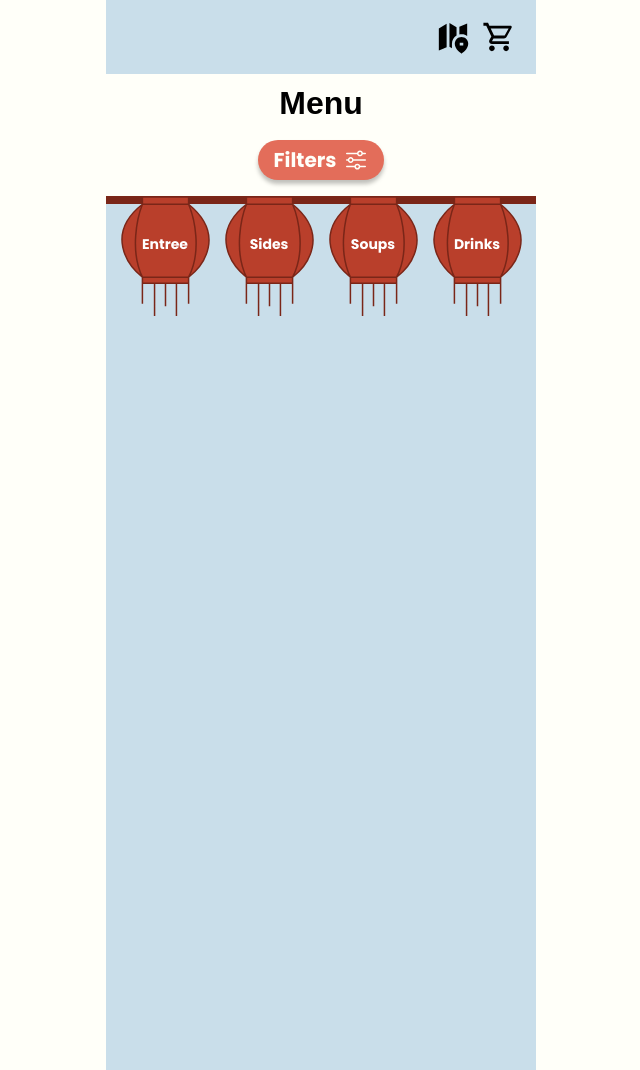
After one commit to OliviaKnestaut/2501-idm216-blueprints, a PHP site: page /alpha/main.php in a window 1280 px wide. The commit adds this page. Shown: the whole page, without its empty margins (319-959 px from the left). Run offline with PHP 8.4, Linux system fonts and the light colour scheme; some web fonts are replaced.

Commit message:
Progress on welcome.php and main.php

```diff
--- /dev/null
+++ b/alpha/includes/header.php
@@ -0,0 +1,4 @@
+<header>
+    <img class="header-icon" src="../images/alpha/assets/tracking-icon.svg" alt="">
+    <img class="header-icon" src="../images/alpha/assets/cart-icon.svg" alt="">
+</header>
--- /dev/null
+++ b/alpha/includes/menu-bar.php
@@ -0,0 +1,39 @@
+<div class="lantern-wrapper">
+    <div class="hanging-bar"></div> <!-- Red bar above the lanterns -->
+
+    <div class="lantern-group">
+        <!-- Entree -->
+        <div class="lantern-category entree">
+            <div class="lantern-container" onclick="toggleLight(this)">
+                <div class="lantern-text">Entree</div>
+                <img src="../images/menu-bar/off-lantern.svg" class="lantern">
+            </div>
+        </div>
+
+        <!-- Sides -->
+        <div class="lantern-category sides">
+            <div class="lantern-container" onclick="toggleLight(this)">
+                <div class="lantern-text">Sides</div>
+                <img src="../images/menu-bar/off-lantern.svg" class="lantern">
+            </div>
+        </div>
+
+        <!-- Soups -->
+        <div class="lantern-category soups">
+            <div class="lantern-container" onclick="toggleLight(this)">
+                <div class="lantern-text">Soups</div>
+                <img src="../images/menu-bar/off-lantern.svg" class="lantern">
+            </div>
+        </div>
+
+        <!-- Drinks -->
+        <div class="lantern-category drinks">
+            <div class="lantern-container" onclick="toggleLight(this)">
+                <div class="lantern-text">Drinks</div>
+                <img src="../images/menu-bar/off-lantern.svg" class="lantern">
+            </div>
+        </div>
+    </div>
+
+
+<script src="../js/components/menu-bar.js"></script>
--- /dev/null
+++ b/alpha/main.php
@@ -0,0 +1,29 @@
+<!DOCTYPE html>
+<html lang="en">
+<head>
+    <meta charset="UTF-8">
+    <meta name="viewport" content="width=device-width, initial-scale=1.0">
+    <link rel="stylesheet" href="../css/components/menu-bar.css">
+    <link rel="stylesheet" href="../css/alpha/main_styles.css">
+    <link rel="stylesheet" href="../css/alpha/menu_styles.css">
+
+    <title>Kim's Dragon</title>
+</head>
+<body>
+
+    <?php include 'includes/header.php'; ?>
+
+    <div class="menu-header">
+        <h1>Menu</h1>
+        <a class="btn sml-btn" href="main.php">Filters <img src="../images/alpha/assets/filter-icon.svg" alt=""></a>
+    </div>
+
+    <div class="menu-content">
+        <?php include 'includes/menu-bar.php'; ?>
+
+    </div>
+
+
+
+</body>
+</html>
--- a/css/alpha/main_styles.css
+++ b/css/alpha/main_styles.css
@@ -22,6 +22,7 @@ html{
     --orangey: #E36D5A !important;
     --light-grey: #B1B1B1 !important;
     --dark-red: #7A2618 !important;
+    --body-text: #464646 !important;
 
     --Poppins: 'Poppins', Arial, sans-serif ;
     --Reem-Kufi-Ink: 'Reem-Kufi-Ink', Arial, sans-serif ;
@@ -33,10 +34,6 @@ html{
 
 body{
     position: relative;
-    display: flex;
-    flex-direction: column;
-    align-items: center;
-    justify-content: center;
     z-index: -2;
     font-family: var(--Poppins);
     margin: 0 auto;
@@ -44,6 +41,16 @@ body{
     height: 874px;
     width: 430px;
     background-color: var(--background);
+}
+
+p{
+    color: var(--body-text);
+    font-family: var(--Poppins);
+    font-size: 16px;
+    font-style: normal;
+    font-weight: 400;
+    line-height: 150%; /* 24px */
+    margin: 8px;
 }
 
 
@@ -76,3 +83,46 @@ h2{
     color: var(--dark-blue);
     letter-spacing: 1px;
 }
+
+header{
+    background-color: var(--light-blue);
+    width: 100%;
+    padding: 20px;
+    display: flex;
+    justify-content: flex-end;
+    align-items: center;
+    gap: 12px;
+}
+header img{
+    height: 34px;
+}
+
+.btn{
+    color: var(--background);
+    font-family: var(--Poppins);
+    font-size: 20px;
+    font-style: normal;
+    font-weight: 700;
+    line-height: normal;
+    text-align: center;
+    text-decoration: none;
+    width: 282px;
+    border-radius: 50vw;
+    padding: 5px 16px;
+    background-color: var(--orangey);
+    box-shadow: 0px 4px 4px 0px rgba(0, 0, 0, 0.25);
+    margin: 8px 0;
+    display: flex;
+    justify-content: center;
+    align-items: center;
+    gap: 8px;
+}
+.sml-btn{
+    width: fit-content;
+}
+
+@media screen and (max-width: 430px) {
+    body{
+        width: 100%;
+    }
+}
--- /dev/null
+++ b/css/alpha/menu_styles.css
@@ -0,0 +1,12 @@
+.menu-header{
+    display: flex;
+    flex-direction: column;
+    align-items: center;
+}
+
+.menu-content{
+    width: 100%;
+    height: 100%;
+    background-color: var(--light-blue);
+    margin-top: 8px;
+}
--- a/css/components/menu-bar.css
+++ b/css/components/menu-bar.css
@@ -11,17 +11,16 @@
 }
 
 .hanging-bar {
-    width: 100vw;
+    width: 100%;
     height: 7.5px;
     background-color: var(--dark-red);
     position: absolute;
-    top: 20px;
+    top: 0;
 }
 
 .lantern-group {
     display: flex;
     gap: 15px;
-    margin-top: 20px;
 }
 
 
```
Also changed, not shown: alpha/welcome.php (+22 -2 lines), css/alpha/login_styles.css (+7 -0 lines), css/alpha/welcome_styles.css (added, +38 -0 lines), images/alpha/assets/cart-icon.svg (added), images/alpha/assets/dragon-logo.png (added), images/alpha/assets/filter-icon.svg (added), images/alpha/assets/tracking-icon.svg (added).
